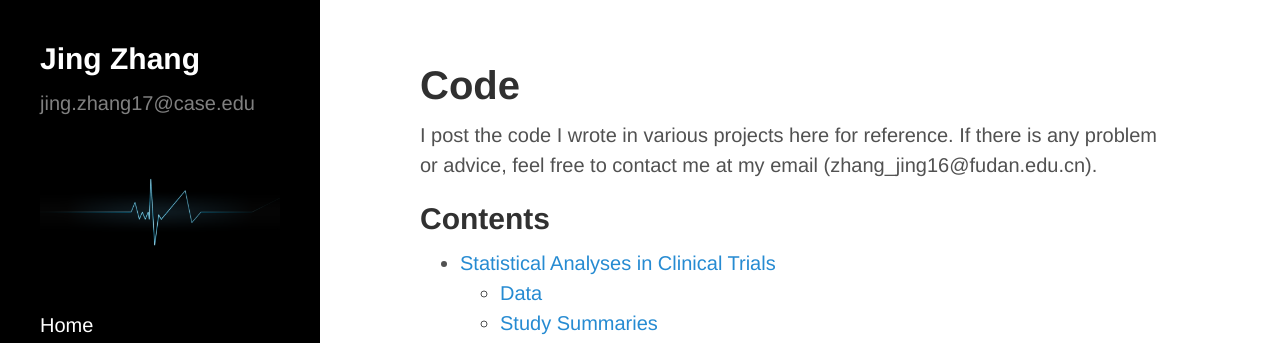
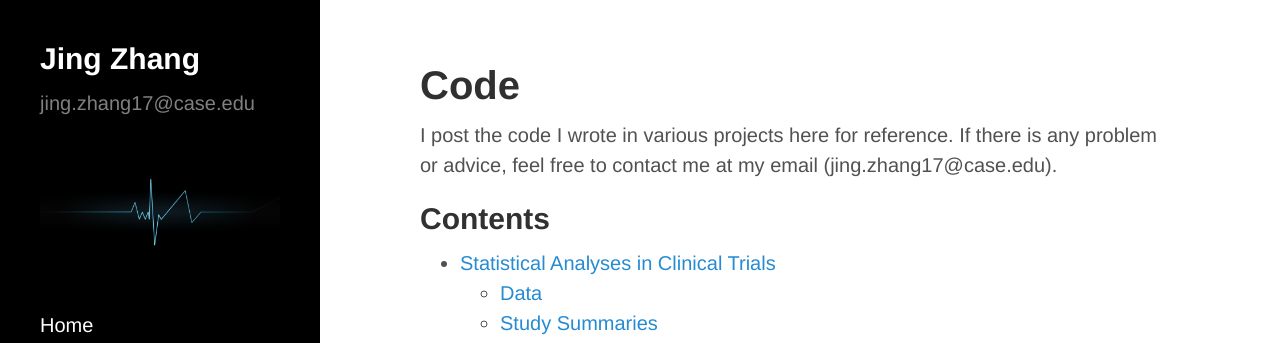
Before and after one commit to jingzhang1/jingzhang1.github.io, a Jekyll site: the page built from qcode.md, in a window 1280 px wide and 900 px high. Shown: the top 343 px of the window. Built offline with Jekyll 4.4.1, drawn with Linux system fonts in a browser that asks for light colours; nearby versions of some CDN libraries.

Commit message:
qcode.md

```diff
--- a/qcode.md
+++ b/qcode.md
@@ -2,7 +2,7 @@
 layout: page
 title: Code
 ---
-I post the code I wrote in various projects here for reference. If there is any problem or advice, feel free to contact me at my email (zhang_jing16@fudan.edu.cn).
+I post the code I wrote in various projects here for reference. If there is any problem or advice, feel free to contact me at my email (jing.zhang17@case.edu).
 ## Contents
 * [Statistical Analyses in Clinical Trials](#Statistical-Analyses-in-Clinical-Trials)
   * [Data](#Data)
```
Also changed, not shown: other parts of qcode.md (+1 -1 lines).
